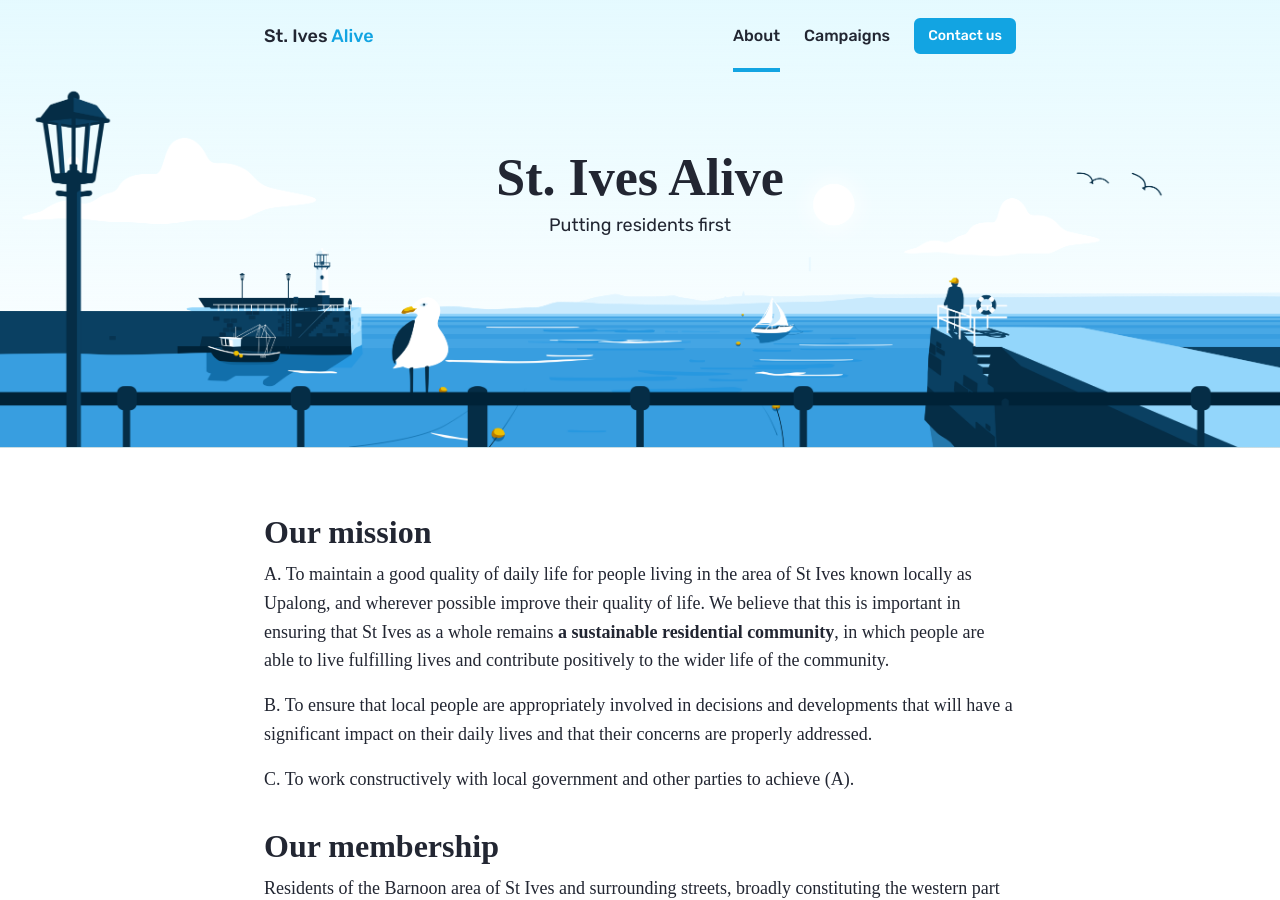
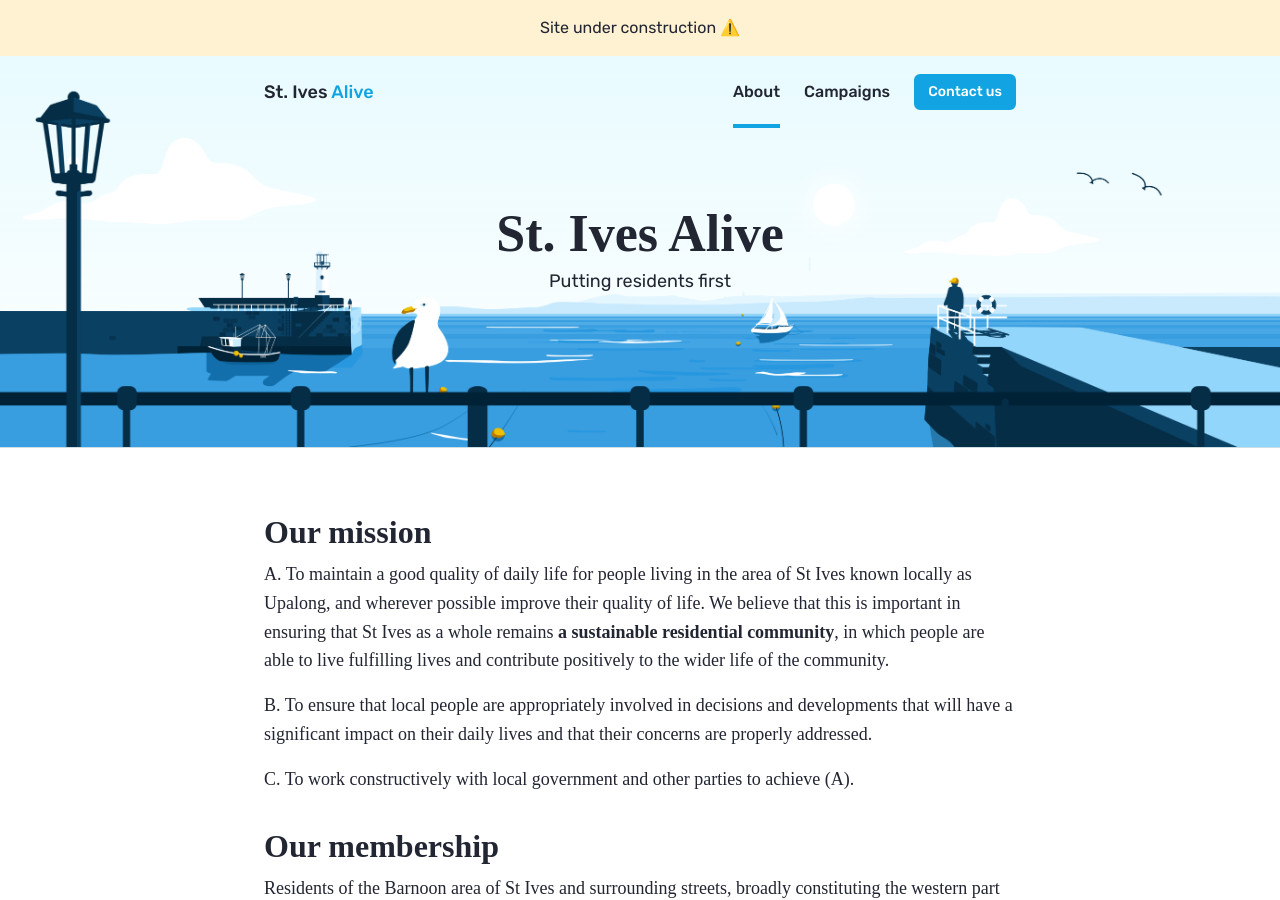
Before and after one commit to matthewcobb/stives-alive, a Jekyll site: the page built from index.markdown, in a window 1280 px wide and 900 px high. Built offline with Jekyll 4.4.1, drawn with Linux system fonts in a browser that asks for light colours.

Commit message:
Site under construction

```diff
--- a/_includes/_nav.html
+++ b/_includes/_nav.html
@@ -1,3 +1,7 @@
+<div class="banner">
+  <p>Site under construction ⚠️</p>
+</div>
+
 <nav class="nav-top">
   <div class="content content-thin">
     <div class="grid gap-md grid-middle">
```
